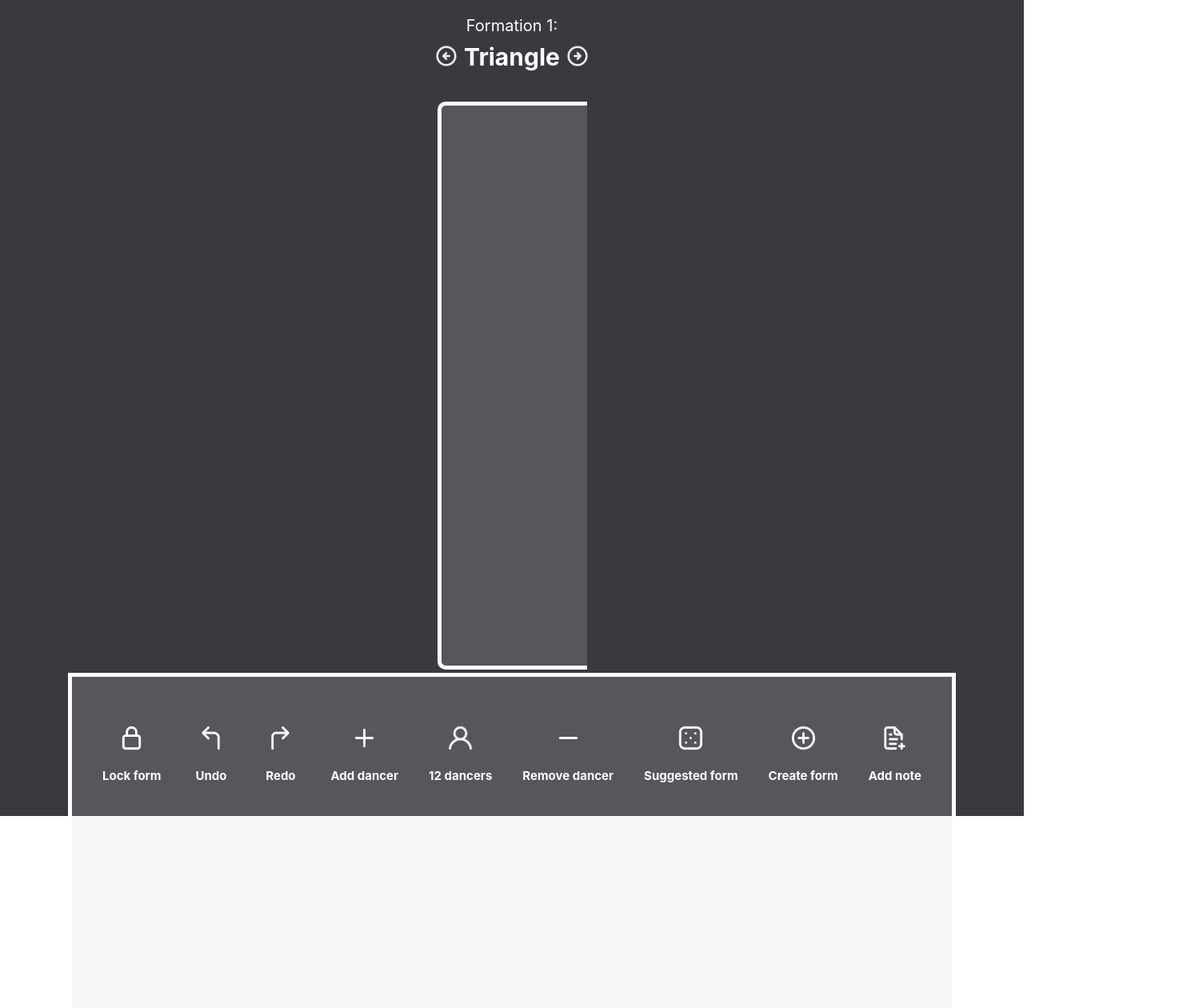
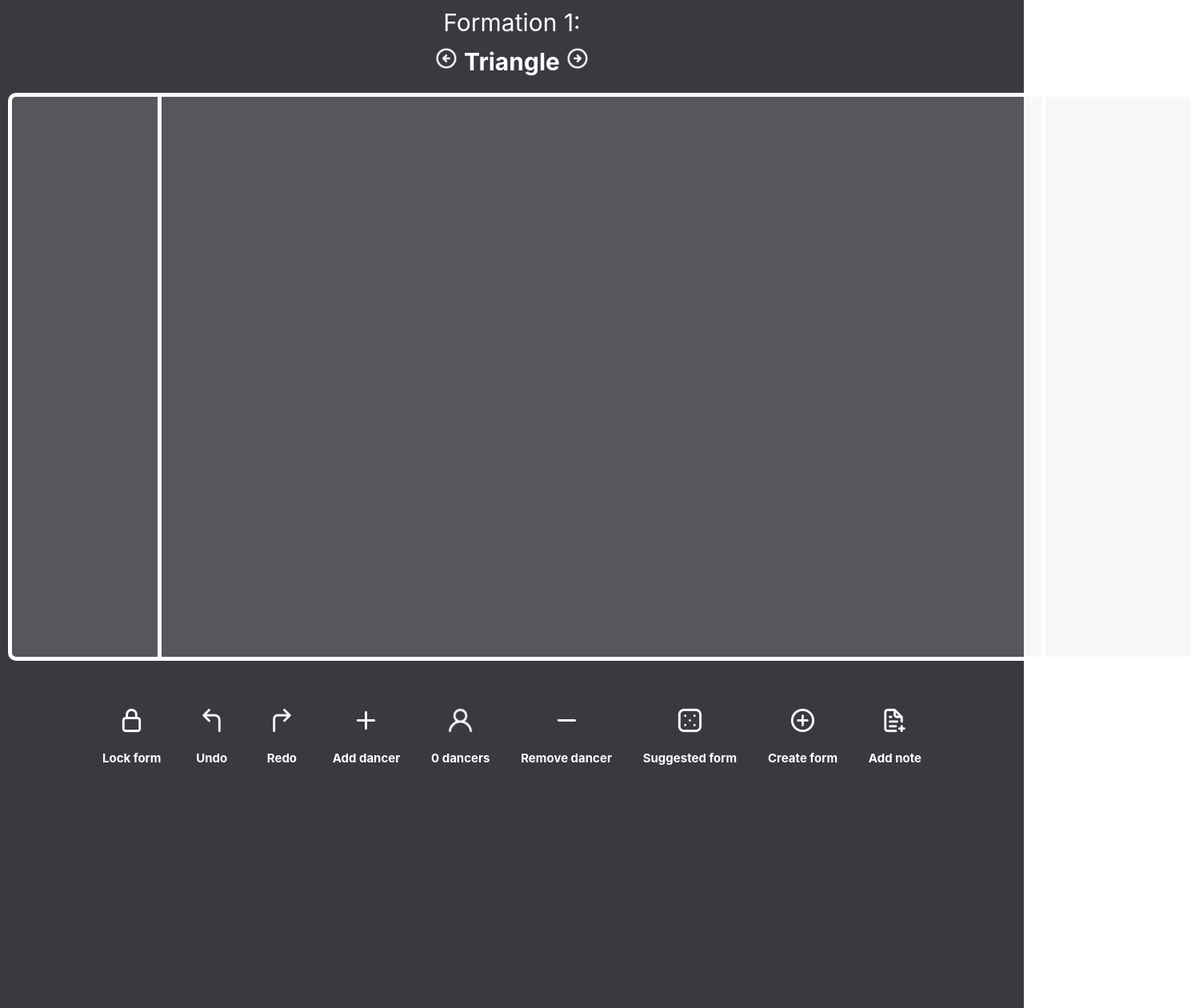
Before and after one commit to janssenbozon/blocker-app-hci, a React (Create React App) app: page / in a window 1280 px wide. Shown: the top 1260 px of the page at 80% size, 1504 px wide, since content can reach past the window. Built offline with nearby package versions, Linux system fonts and the light colour scheme.

Commit message:
added dancers and drop and drop

```diff
--- /dev/null
+++ b/src/components/parts/Dancer.css
@@ -0,0 +1,7 @@
+.Dancer {
+  background-color: #71ff98;
+  width: 70px;
+  border-radius: 100px;
+  height: 70px;
+  position: absolute;
+}
--- /dev/null
+++ b/src/components/parts/Dancer.js
@@ -0,0 +1,71 @@
+import React, { useRef, useState, useEffect } from "react";
+import "./Dancer.css";
+const DraggableComponent = (props) => {
+  console.log(props.x);
+  const [pos, setPos] = useState({ left: props.x, top: props.y });
+
+  const [isDragging, setDragging] = useState(false);
+  const isDraggingRef = useRef(isDragging);
+  const setDraggingState = (data) => {
+    isDraggingRef.current = data;
+    setDragging(data);
+  };
+
+  function onMouseDown(e) {
+    setDraggingState(true);
+    e.stopPropagation();
+    e.preventDefault();
+  }
+
+  function onMouseMove(e) {
+    if (isDraggingRef.current) {
+      let rect;
+      try {
+        rect = e.target.parentNode.getBoundingClientRect();
+        let newLeft = e.pageX - rect.left - 20;
+        let newTop = e.pageY - rect.top - 20;
+
+        if (
+          newLeft > 0 &&
+          newTop > 0 &&
+          newLeft < rect.width &&
+          newTop < rect.height
+        ) {
+          setPos({
+            left: newLeft,
+            top: newTop,
+          });
+
+          let temp = props.formations;
+
+          temp[props.index].dancers[props.id] = {
+            id: props.id,
+            x: newLeft,
+            y: newTop,
+          };
+          temp = temp.slice();
+          props.setFormations(temp);
+        } else setDraggingState(false);
+      } catch {
+        console.log("outofbounds");
+      }
+    }
+    e.stopPropagation();
+    e.preventDefault();
+  }
+
+  function onMouseUp(e) {
+    setDraggingState(false);
+    e.stopPropagation();
+    e.preventDefault();
+  }
+
+  useEffect(() => {
+    console.log(props.index);
+    document.addEventListener("mousemove", onMouseMove);
+    document.addEventListener("mouseup", onMouseUp);
+  }, []);
+
+  return <div style={pos} className="Dancer" onMouseDown={onMouseDown}></div>;
+};
+export default DraggableComponent;
--- a/src/components/parts/Menubar.js
+++ b/src/components/parts/Menubar.js
@@ -50,7 +50,7 @@ function Menubar(props) {
       <div style={{ display: "flex", flexDirection: "column" }}>
         <button
           onClick={() => {
-            props.setcreateActive(true);
+            props.createDancer();
           }}
         >
           <img style={{ width: "35px" }} src={plus}></img>
@@ -66,13 +66,13 @@ function Menubar(props) {
         >
           <img style={{ width: "35px" }} src={dancer}></img>
         </button>
-        <p style={{ color: "white", fontSize: "15px", fontWeight: "bold" }}>12 dancers</p>
+        <p style={{ color: "white", fontSize: "15px", fontWeight: "bold" }}>{props.formations[props.index].dancers.length} dancers</p>
       </div>
 
       <div style={{ display: "flex", flexDirection: "column" }}>
         <button
           onClick={() => {
-            props.setcreateActive(true);
+            props.removeDancer();
           }}
         >
           <img style={{ width: "35px" }} src={minus}></img>
--- a/src/components/screens/Editor.css
+++ b/src/components/screens/Editor.css
@@ -1,10 +1,6 @@
 #container {
-  display: grid;
-  justify-content: center;
-  flex-direction: column;
   background-color: #393940;
-  width: 100%;
-  height: 1020px;
+  height: 1700px;
 }
 #title {
   padding-top: 10px;
@@ -13,12 +9,15 @@
   color: white;
 }
 #stageContainer {
+  margin: auto;
   margin-top: 10px;
-  width: 100%;
+  width: 1484px;
   height: 700px;
   text-align: center;
   display: block;
   margin-bottom: 50px;
+  position: relative;
+  padding: 10px;
 }
 #offstageL {
   width: 182px;
--- a/src/components/screens/Editor.js
+++ b/src/components/screens/Editor.js
@@ -2,26 +2,78 @@ import Menubar from "../parts/Menubar";
 import arrow from "../../assets/arrow.png";
 import Create from "../parts/Create";
 import "./Editor.css";
-import { useState } from "react";
+import { useState, useEffect } from "react";
+import Dancer from "../parts/Dancer";
 function Editor() {
-  const [formations, setFormations] = useState([{ name: "Triangle" }]);
+  //
+  const [formations, setFormations] = useState([
+    {
+      name: "Triangle",
+      dancers: [],
+    },
+    {
+      name: "Circle",
+      dancers: [],
+    },
+  ]);
+
   const [index, setIndex] = useState(0);
   const [createActive, setcreateActive] = useState(false);
+
+  let dancerStack = [];
+  useEffect(() => {
+    console.log("hi");
+  }, [formations]);
+
+  for (let i of formations[index].dancers) {
+    dancerStack.push(
+      <Dancer
+        key={i.id + "" + index}
+        id={i.id}
+        x={i.x}
+        y={i.y}
+        formations={formations}
+        setFormations={setFormations}
+        index={index}
+      />
+    );
+  }
+
+  const createDancer = () => {
+    let temp = [];
+    temp = formations.slice();
+    temp[index].dancers.push({ id: temp[index].dancers.length, x: 0, y: 0 });
+    setFormations(temp);
+  };
+
+  const removeDancer = () => {
+    let temp = [];
+    temp = formations.slice();
+    temp[index].dancers.pop();
+    setFormations(temp);
+  };
+
   return (
     <div id="container">
       <div id="title">
-        <b style={{fontSize: "20px", fontWeight: "normal"}}>Formation {index + 1}:</b>
-        <div style={{ display: "flex", height: "50px", alignItems: "center", justifyContent:"center",}}>
+        <div>Formation {index + 1}:</div>
+        <div style={{ height: "50px" }}>
           <button
             onClick={() => {
               if (index > 0) {
                 setIndex(index - 1);
               }
             }}
+            style={{
+              display: "inline-block",
+              marginTop: "10px",
+            }}
           >
             <img style={{ width: "30px", rotate: "180deg" }} src={arrow}></img>
           </button>
-          <b>{formations[index].name}</b>
+          <div style={{ display: "inline-block" }}>
+            <b>{formations[index].name}</b>
+          </div>
           <button
             onClick={() => {
               if (index + 1 < formations.length) {
@@ -36,12 +88,19 @@ function Editor() {
       </div>
 
       <div id="stageContainer">
+        {dancerStack}
         <div id="offstageL"></div>
         <div id="stage"></div>
         <div id="offstageR"></div>
       </div>
 
-      <Menubar setcreateActive={setcreateActive} />
+      <Menubar
+        setcreateActive={setcreateActive}
+        createDancer={createDancer}
+        formations={formations}
+        index={index}
+        removeDancer={removeDancer}
+      />
       <Create
         setcreateActive={setcreateActive}
         createActive={createActive}
```
